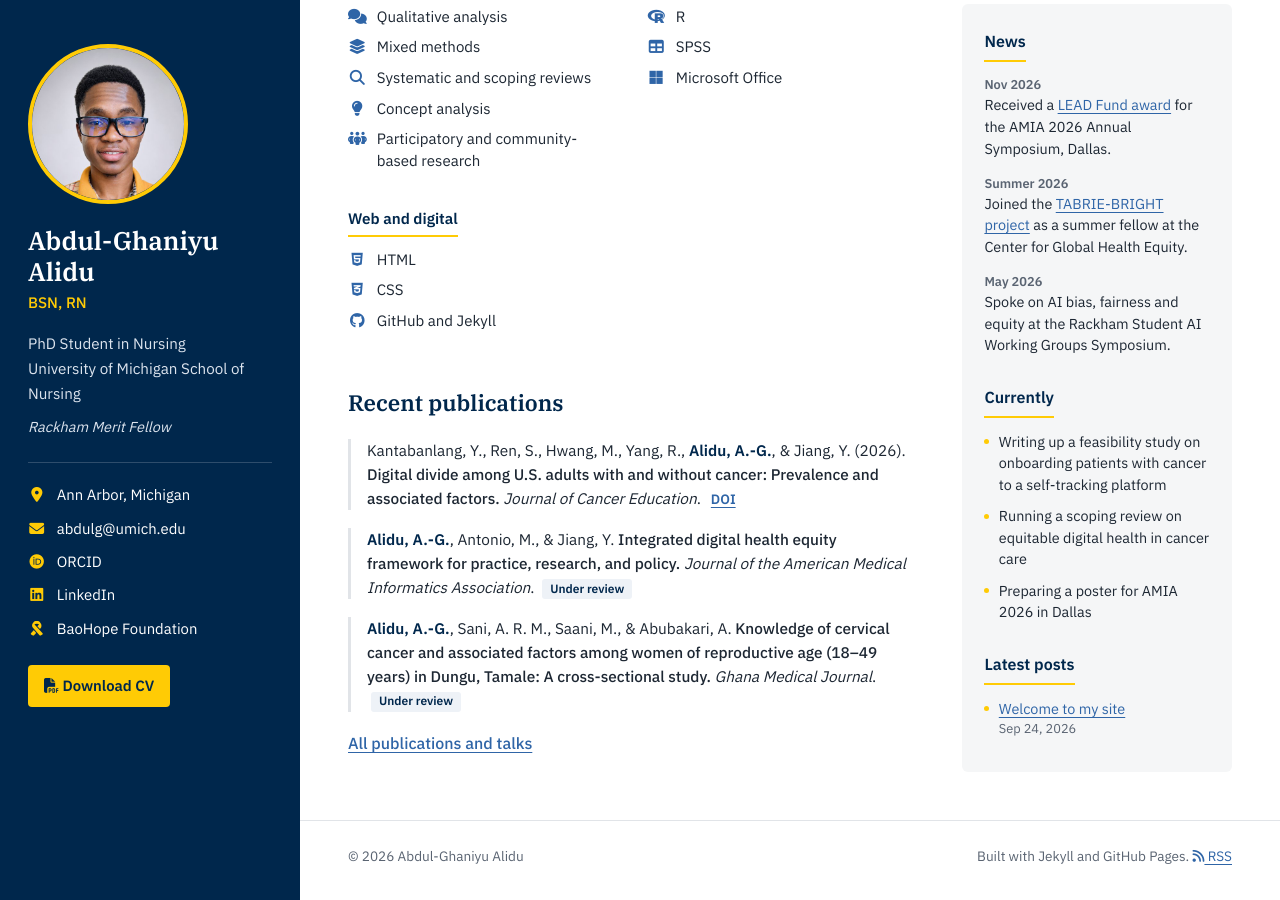
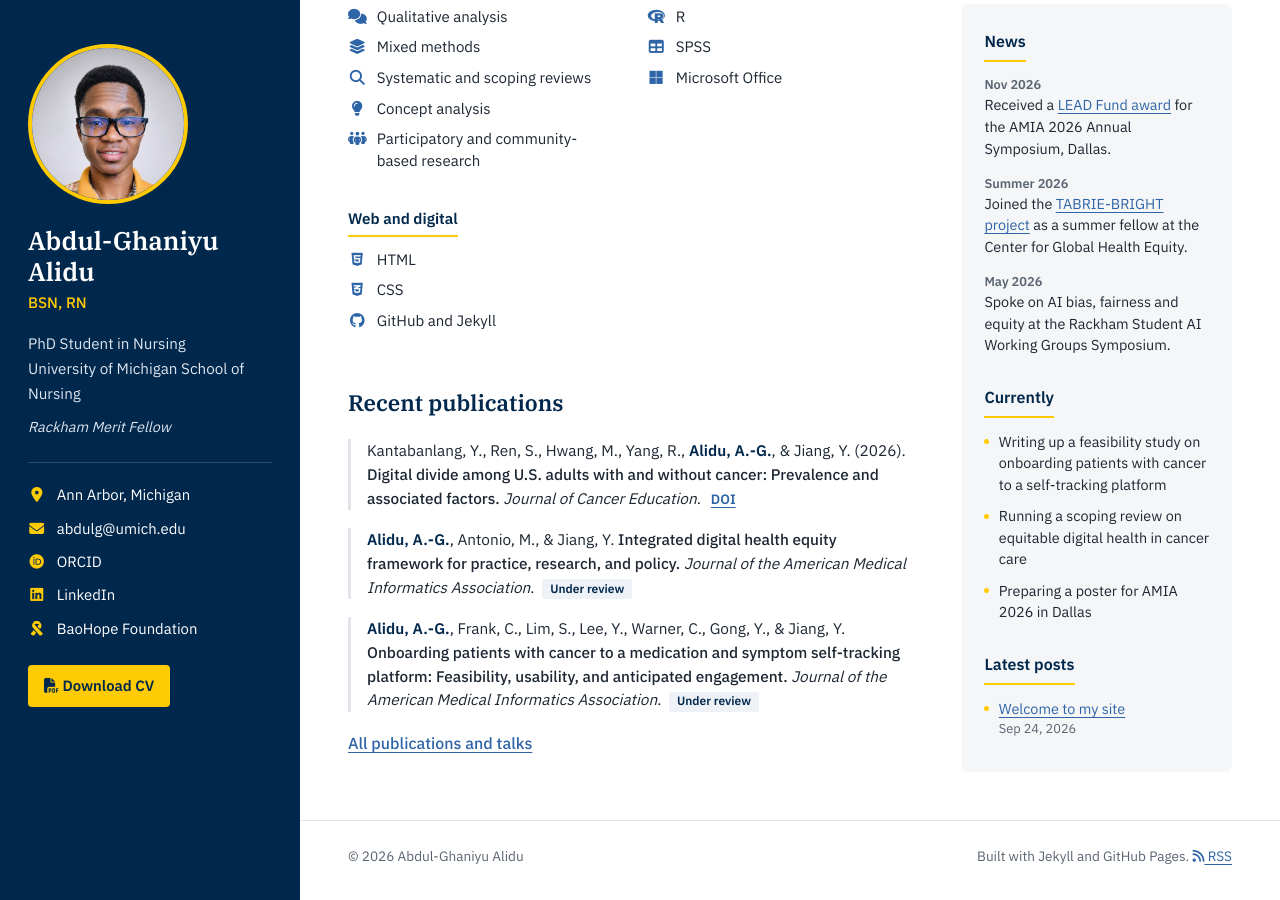
Before and after one commit to abdulghaniyu/abdulghaniyu.github.io, a Jekyll site: the page built from index.html, in a window 1280 px wide and 900 px high, scrolled down 692 px. Built offline with Jekyll 4.4.1, drawn with Linux system fonts in a browser that asks for light colours.

Commit message:
Update publications.yml

```diff
--- a/_data/publications.yml
+++ b/_data/publications.yml
@@ -13,9 +13,13 @@
   title: Integrated digital health equity framework for practice, research, and policy
   venue: Journal of the American Medical Informatics Association
 - section: Under review
-  authors: "**Alidu, A.-G.**, Sani, A. R. M., Saani, M., & Abubakari, A."
-  title: "Knowledge of cervical cancer and associated factors among women of reproductive age (18–49 years) in Dungu, Tamale: A cross-sectional study"
-  venue: Ghana Medical Journal
+  authors: "**Alidu, A.-G.**, Frank, C., Lim, S., Lee, Y., Warner, C., Gong, Y., & Jiang, Y."
+  title: "Onboarding patients with cancer to a medication and symptom self-tracking platform: Feasibility, usability, and anticipated engagement"
+  venue: Journal of the American Medical Informatics Association
+- section: Under review
+  authors: "**Alidu, A.-G.**, Abubakar, D., Silva, A. R., & Jiang, Y."
+  title: "Equitable access to and engagement with digital health among patients with cancer: A scoping review of patient experience and needs"
+  venue: PLOS Digital Health
 - section: Protocols and other works
   authors: "**Alidu, A.-G.**, Abubakar, D., Silva, A. R., & Jiang, Y."
   year: 2026
```
